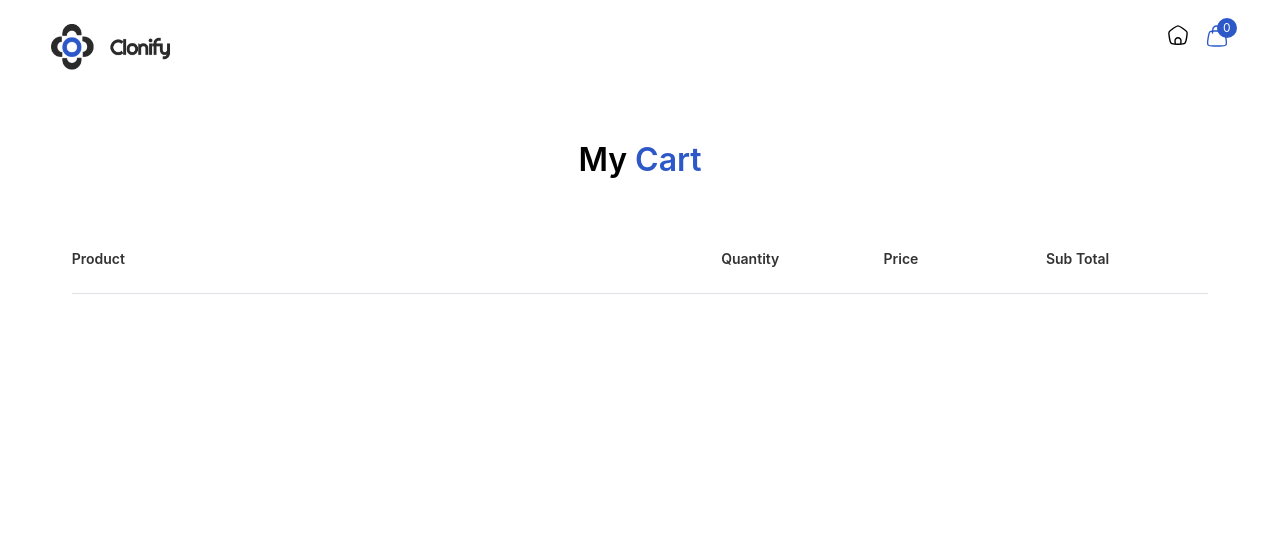
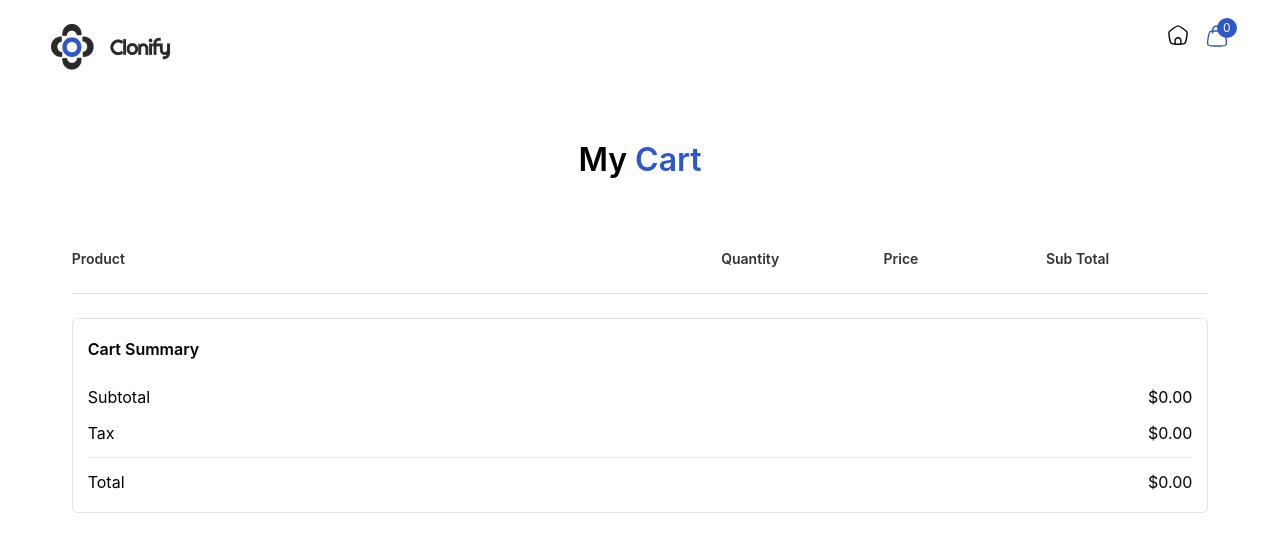
Before and after one commit to RizwansAccount/ecommerce-store, a React (Create React App) app: page / in a window 1280 px wide. Both pictures are taken after a click on the icon 1216 px from the left and 36 px from the top of the page. Shown: the top 552 px of the page. Built offline with nearby package versions, Linux system fonts and the light colour scheme.

Commit message:
all functionality completed with UI

```diff
--- a/src/components/ViewProductCard.jsx
+++ b/src/components/ViewProductCard.jsx
@@ -30,7 +30,7 @@ const ViewProductCard = ({ selectedProduct, setSelectedProduct }) => {
   return (
     <div className='absolute inset-0 bg-[#00000040] flex items-center justify-center'>
 
-      <div className='rounded-[20px] bg-[#FFF] relative max-w-[1060px] max-lg:max-w-[600px] max-lg:m-[24px] overflow-hidden grid lg:grid-cols-2 grid-cols-1 max-h-[700px] overflow-y-scroll'>
+      <div className='rounded-[20px] bg-[#FFF] relative max-w-[1060px] max-lg:max-w-[600px] max-lg:m-[24px] overflow-hidden grid lg:grid-cols-2 grid-cols-1 max-h-[700px]'>
 
         <div onClick={()=> setSelectedProduct(null)} style={{borderBottomLeftRadius: '20px', borderTopRightRadius : '20px'}} className='bg-primary cursor-pointer absolute right-0 top-0 p-[12px]' >
           <CrossIcon/>
--- a/src/data.js
+++ b/src/data.js
@@ -1,9 +1,9 @@
 export const DATA = [
-    {id:1, name:'Air Brags Senakers',  price:'80.00', colors : ['#181516', '#BB885C'], img_url : 'images/product1.png', description : 'The Nike Air Max 270 is renowned for its stylish design and superior comfort. It features Nike’s largest-ever Air unit in the heel, providing a soft, cushioned ride. The neoprene stretch bootie construction offers a snug, sock-like fit that adapts to your foot' },
-    {id:2, name:'Joggers',  price:'120.00',  colors : ['#103E2D', '#2E4E3C', '#181516'], img_url : 'images/product2.png', description : 'The Nike Air Max 270 is renowned for its stylish design and superior comfort. It features Nike’s largest-ever Air unit in the heel, providing a soft, cushioned ride. The neoprene stretch bootie construction offers a snug, sock-like fit that adapts to your foot' },
-    {id:3, name:'Air Sneakers',  price:'350.00', colors : ['#BB885C', '#181516', '#2E4E3C', '#103E2D'], img_url : 'images/product3.png', description : 'The Nike Air Max 270 is renowned for its stylish design and superior comfort. It features Nike’s largest-ever Air unit in the heel, providing a soft, cushioned ride. The neoprene stretch bootie construction offers a snug, sock-like fit that adapts to your foot' },
-    {id:4, name:'Nike Shoes',  price:'450.00', colors : ['#103E2D', '#BB885C'], img_url : 'images/product4.png', description : 'The Nike Air Max 270 is renowned for its stylish design and superior comfort. It features Nike’s largest-ever Air unit in the heel, providing a soft, cushioned ride. The neoprene stretch bootie construction offers a snug, sock-like fit that adapts to your foot' },
-    {id:5, name:'Flat shoes',  price:'150.00', colors : ['#2E4E3C', '#181516'], img_url : 'images/product5.png', description : 'The Nike Air Max 270 is renowned for its stylish design and superior comfort. It features Nike’s largest-ever Air unit in the heel, providing a soft, cushioned ride. The neoprene stretch bootie construction offers a snug, sock-like fit that adapts to your foot' },
-    {id:6, name:'Light Weight Sneakers',  price:'200.00', colors : ['#103E2D', '#2E4E3C', '#181516'], img_url : 'images/product6.png', description : 'The Nike Air Max 270 is renowned for its stylish design and superior comfort. It features Nike’s largest-ever Air unit in the heel, providing a soft, cushioned ride. The neoprene stretch bootie construction offers a snug, sock-like fit that adapts to your foot' },
-    {id:7, name:'Air Brags Senakers',  price:'130.00', colors : ['#181516', '#BB885C'], img_url : 'images/product7.png', description : 'The Nike Air Max 270 is renowned for its stylish design and superior comfort. It features Nike’s largest-ever Air unit in the heel, providing a soft, cushioned ride. The neoprene stretch bootie construction offers a snug, sock-like fit that adapts to your foot' },
+    {id:1, name:'Air Brags Senakers',  price:'80.00', colors : ['#181516', '#BB885C'], img_url : 'images/product1.png', description : 'The Nike Air Max 270 is renowned for its stylish design and superior comfort. It features Nike’s largest-ever Air unit in the heel, providing a soft, cushioned ride.' },
+    {id:2, name:'Joggers',  price:'120.00',  colors : ['#103E2D', '#2E4E3C', '#181516'], img_url : 'images/product2.png', description : 'The Nike Air Max 270 is renowned for its stylish design and superior comfort. It features Nike’s largest-ever Air unit in the heel, providing a soft, cushioned ride.' },
+    {id:3, name:'Air Sneakers',  price:'350.00', colors : ['#BB885C', '#181516', '#2E4E3C', '#103E2D'], img_url : 'images/product3.png', description : 'The Nike Air Max 270 is renowned for its stylish design and superior comfort. It features Nike’s largest-ever Air unit in the heel, providing a soft, cushioned ride.' },
+    {id:4, name:'Nike Shoes',  price:'450.00', colors : ['#103E2D', '#BB885C'], img_url : 'images/product4.png', description : 'The Nike Air Max 270 is renowned for its stylish design and superior comfort. It features Nike’s largest-ever Air unit in the heel, providing a soft, cushioned ride.' },
+    {id:5, name:'Flat shoes',  price:'150.00', colors : ['#2E4E3C', '#181516'], img_url : 'images/product5.png', description : 'The Nike Air Max 270 is renowned for its stylish design and superior comfort.' },
+    {id:6, name:'Light Weight Sneakers',  price:'200.00', colors : ['#103E2D', '#2E4E3C', '#181516'], img_url : 'images/product6.png', description : 'The Nike Air Max 270 is renowned for its stylish design and superior comfort.' },
+    {id:7, name:'Air Brags Senakers',  price:'130.00', colors : ['#181516', '#BB885C'], img_url : 'images/product7.png', description : 'The Nike Air Max 270 is renowned for its stylish design and superior comfort. It features Nike’s largest-ever Air unit in the heel, providing a soft, cushioned ride.' },
 ]
--- a/src/pages/cartPage/CartPage.jsx
+++ b/src/pages/cartPage/CartPage.jsx
@@ -9,17 +9,19 @@ const CartPage = () => {
   const dispatch = useDispatch();
   const cartProductsList = useSelector(selectedCartSelector);
 
-  const fnIncreaseQuantity =(id)=>{
-    dispatch(incrementQuantity(id));
+  const fnIncreaseQuantity =(id)=>{ dispatch(incrementQuantity(id)) };
+
+  const fnDecreaseQuantity =(id)=>{ dispatch(decrementQuantity(id)) };
+
+  const fnRemoveProduct =(id)=>{ dispatch(removeproduct(id)) };
+
+  const fnGetTotalPrice=()=>{
+    let total = 0;
+    cartProductsList?.forEach((item)=>{
+      total += item.quantity* item.price;
+    })
+    return `${total}.00`;
   };
-
-  const fnDecreaseQuantity =(id)=>{
-    dispatch(decrementQuantity(id));
-  };
-
-  const fnRemoveProduct =(id)=>{
-    dispatch(removeproduct(id));
-  }
 
   return (
     <div className='px-[24px] sm:px-[5.6vw] flex flex-col items-center gap-[32px] py-[42px]'>
@@ -84,6 +86,33 @@ const CartPage = () => {
           )
         })}
 
+        <div className='flex flex-col border-[1px] border-[#E1E2E7] rounded-[6px] gap-[24px] py-[18px] px-[15px]'>
+
+          <h1 className='font-semibold'>Cart Summary</h1>
+
+          <div className='w-full flex flex-col gap-[12px]'>
+
+            <div className='flex w-full justify-between'>
+              <span>Subtotal</span>
+              <span>{`$${fnGetTotalPrice()}`}</span>
+            </div>
+
+            <div className='flex w-full justify-between'>
+              <span>Tax</span>
+              <span>{`$0.00`}</span>
+            </div>
+
+            <hr/>
+
+            <div className='flex w-full justify-between'>
+              <span>Total</span>
+              <span>{`$${fnGetTotalPrice()}`}</span>
+            </div>
+
+          </div>
+
+        </div>
+
       </div>
 
     </div>
```
